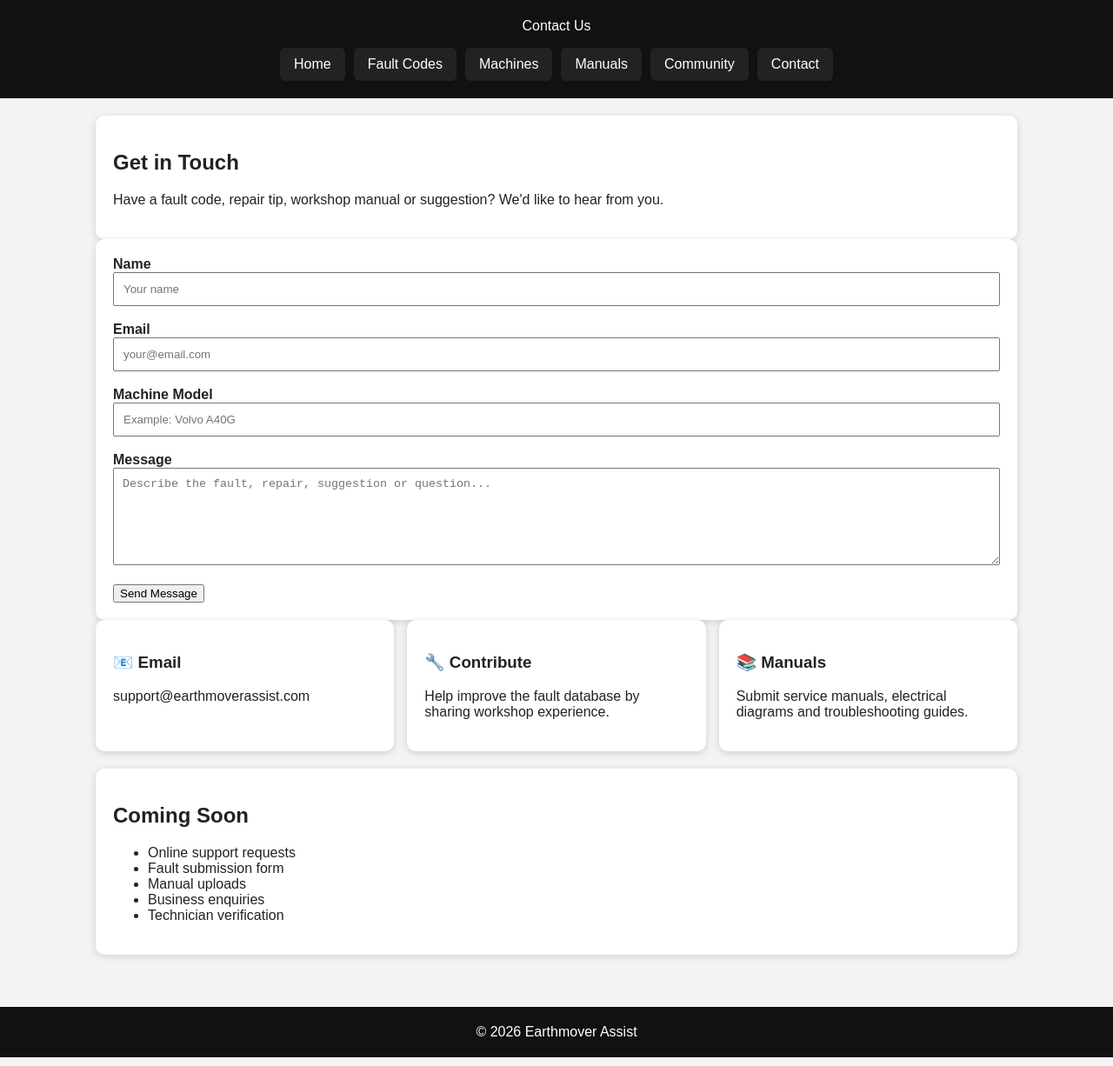
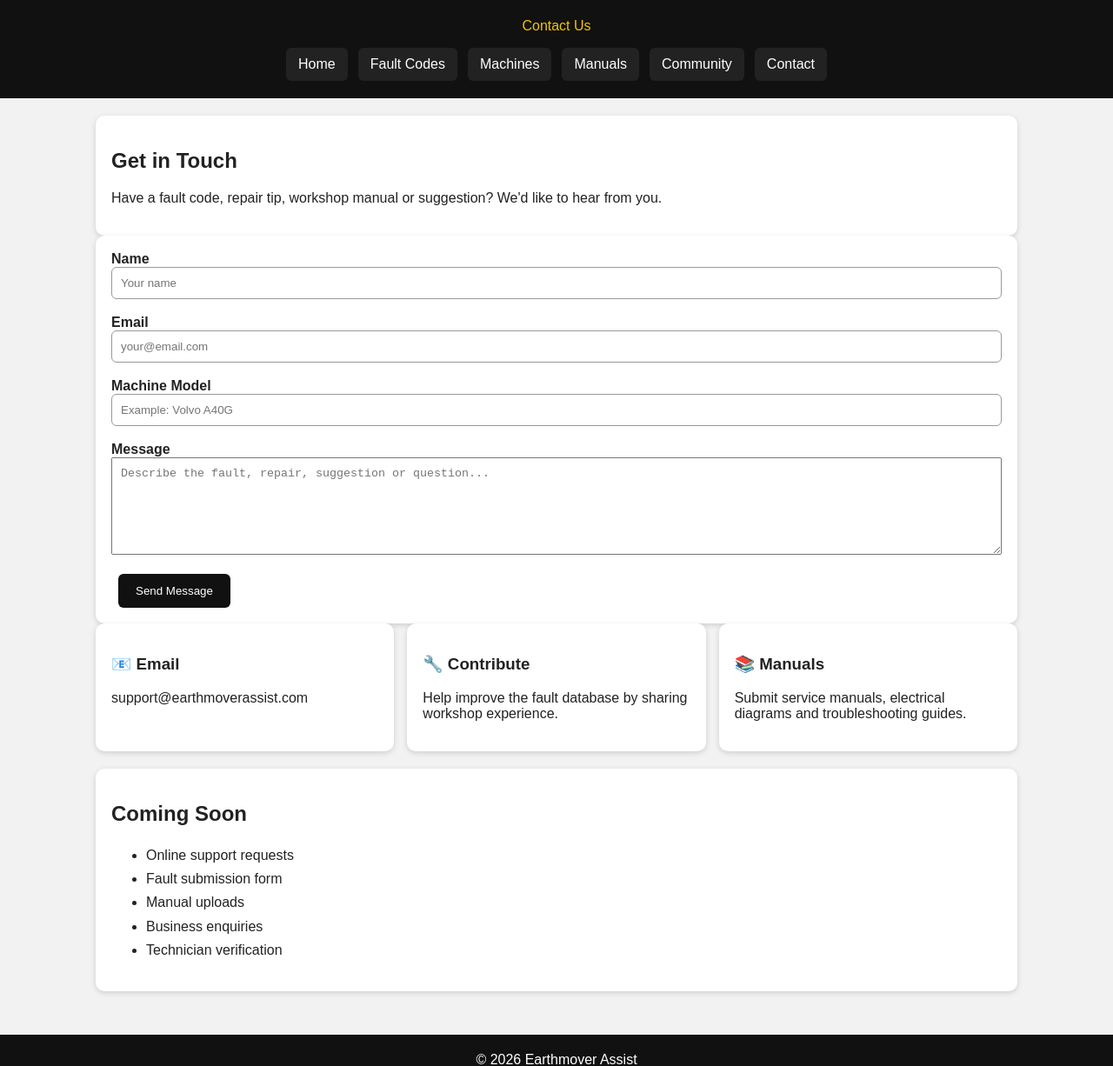
Before and after one commit to morneviljoen578-hub/Earthmover-Asist., a plain HTML site: page Contact.html in a window 1280 px wide. Shown: the part 80-1306 px from the top of the page at 87% size. Drawn offline with Linux system fonts and the light colour scheme.

Commit message:
Update style.css

```diff
--- a/style.css
+++ b/style.css
@@ -1,77 +1,13 @@
-
-*{box-sizing:border-box}
-body{
-  margin:0;
-  font-family:Arial,sans-serif;
-  background:#f3f3f3;
-  color:#222;
-}
-header{
-  background:#111;
-  color:#f4c400;
-  text-align:center;
-  padding:20px;
-}
-header p{color:#fff}
-nav{
-  display:flex;
-  flex-wrap:wrap;
-  justify-content:center;
-  gap:10px;
-  margin-top:15px;
-}
-nav a{
-  color:#fff;
-  text-decoration:none;
-  background:#222;
-  padding:10px 16px;
-  border-radius:6px;
-}
-nav a:hover{
-  background:#f4c400;
-  color:#111;
-}
-.hero{
-  background:#f4c400;
-  text-align:center;
-  padding:40px 20px;
-}
-.hero input{
-  width:min(500px,90%);
-  padding:12px;
-  font-size:16px;
-}
-.hero button{
-  padding:12px 20px;
-  margin-top:10px;
-  background:#111;
-  color:#fff;
-  border:none;
-  cursor:pointer;
-}
-.container{
-  max-width:1100px;
-  margin:auto;
-  padding:20px;
-}
-.grid{
-  display:grid;
-  grid-template-columns:repeat(auto-fit,minmax(180px,1fr));
-  gap:15px;
-}
-.card{
-  background:#fff;
-  border-radius:10px;
-  padding:20px;
-  box-shadow:0 2px 8px rgba(0,0,0,.15);
-}
-.card:hover{
-  transform:translateY(-3px);
-}
-footer{
-  margin-top:40px;
-  background:#111;
-  color:#fff;
-  text-align:center;
-  padding:20px;
-}
+*{box-sizing:border-box}body{margin:0;font-family:Arial,sans-serif;background:#f2f2f2;color:#222}
+header{background:#111;color:#f4c400;padding:20px;text-align:center}
+nav{display:flex;flex-wrap:wrap;justify-content:center;gap:12px;margin-top:10px}
+nav a{text-decoration:none;color:#fff;background:#222;padding:10px 14px;border-radius:6px}
+.hero{background:#f4c400;padding:40px 20px;text-align:center}
+input{padding:12px;width:min(500px,90%);border:1px solid #999;border-radius:6px}
+button{padding:12px 20px;margin-left:8px;border:0;border-radius:6px;background:#111;color:#fff;cursor:pointer}
+.container{max-width:1100px;margin:auto;padding:20px}.grid{display:grid;grid-template-columns:repeat(auto-fit,minmax(180px,1fr));gap:15px}
+.card{background:#fff;padding:18px;border-radius:10px;box-shadow:0 2px 6px rgba(0,0,0,.15);text-align:left}
+.result-title{margin-top:0}.badge{display:inline-block;padding:5px 9px;border-radius:5px;background:#f4c400;color:#111;font-weight:bold}
+footer{background:#111;color:#fff;text-align:center;padding:20px;margin-top:30px}
+ul,ol{line-height:1.7}
+@media(max-width:600px){button{margin:10px 0 0;width:min(500px,90%)}}
```
